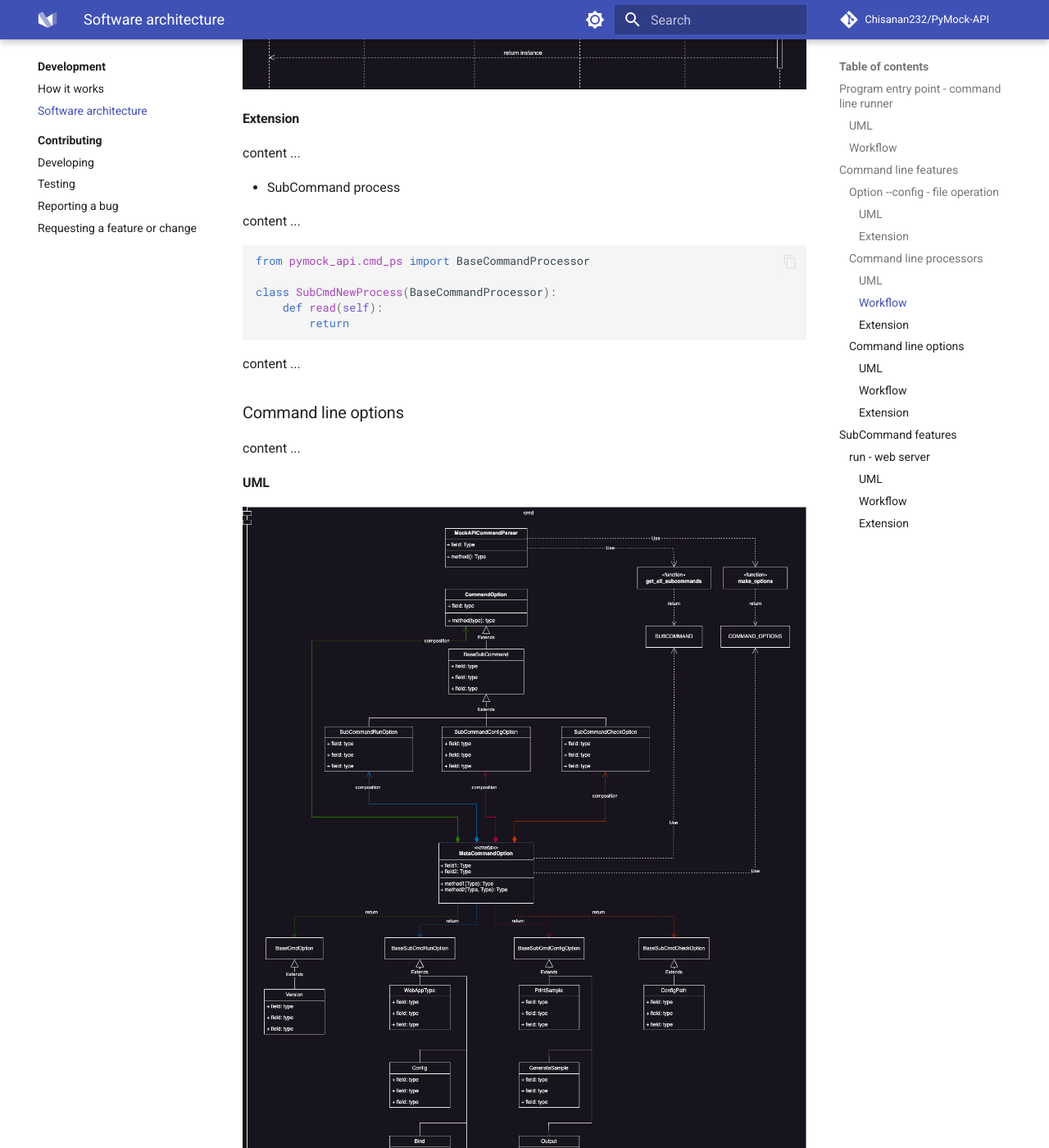
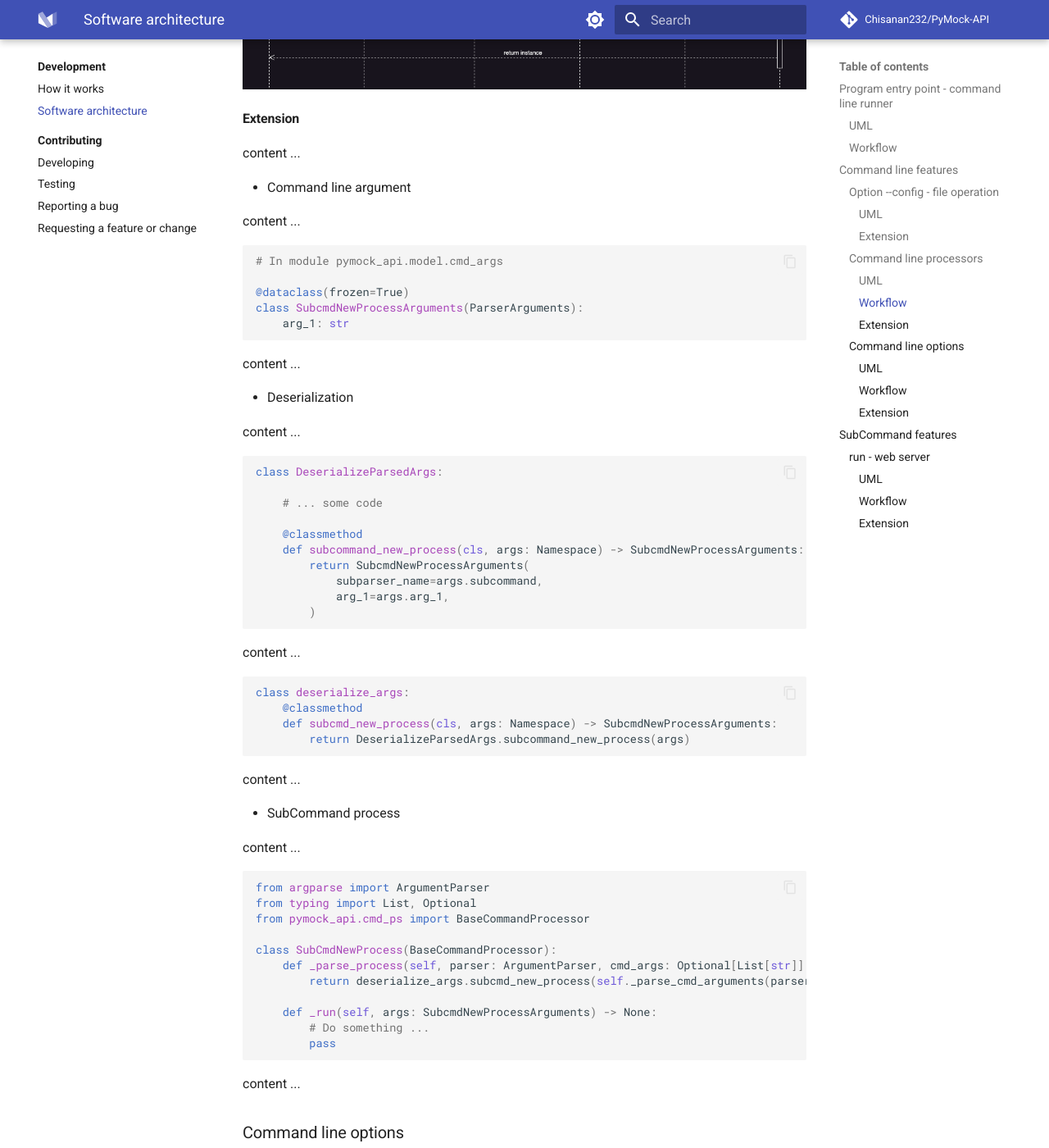
Before and after one commit to Chisanan232/PyMock-Server, an MkDocs documentation site: the page built from docs/development/software-architecture.md, in a window 1280 px wide and 1400 px high, scrolled down 4092 px. Shown: the whole window at 82% size. Built offline with MkDocs 1.6.1 and Material for MkDocs 9.7.7, drawn with Linux system fonts in a browser that asks for light colours; comment, search, counter and statistics services are not loaded.

Commit message:
Add more code examples of section *Command line features/Command line processors/Extension* in page *Development/Software architecture*.

````diff
--- a/docs/development/software-architecture.md
+++ b/docs/development/software-architecture.md
@@ -86,16 +86,64 @@ content ...
 
 content ...
 
+* Command line argument
+
+content ...
+
+```python
+# In module pymock_api.model.cmd_args
+
+@dataclass(frozen=True)
+class SubcmdNewProcessArguments(ParserArguments):
+    arg_1: str
+```
+
+content ...
+
+* Deserialization
+
+content ...
+
+```python
+class DeserializeParsedArgs:
+
+    # ... some code
+
+    @classmethod
+    def subcommand_new_process(cls, args: Namespace) -> SubcmdNewProcessArguments:
+        return SubcmdNewProcessArguments(
+            subparser_name=args.subcommand,
+            arg_1=args.arg_1,
+        )
+```
+
+content ...
+
+```python
+class deserialize_args:
+    @classmethod
+    def subcmd_new_process(cls, args: Namespace) -> SubcmdNewProcessArguments:
+        return DeserializeParsedArgs.subcommand_new_process(args)
+```
+
+content ...
+
 * SubCommand process
 
 content ...
 
 ```python
+from argparse import ArgumentParser
+from typing import List, Optional
 from pymock_api.cmd_ps import BaseCommandProcessor
 
 class SubCmdNewProcess(BaseCommandProcessor):
-    def read(self):
-        return
+    def _parse_process(self, parser: ArgumentParser, cmd_args: Optional[List[str]] = None) -> SubcmdNewProcessArguments:
+        return deserialize_args.subcmd_new_process(self._parse_cmd_arguments(parser, cmd_args))
+
+    def _run(self, args: SubcmdNewProcessArguments) -> None:
+        # Do something ...
+        pass
 ```
 
 content ...
````
